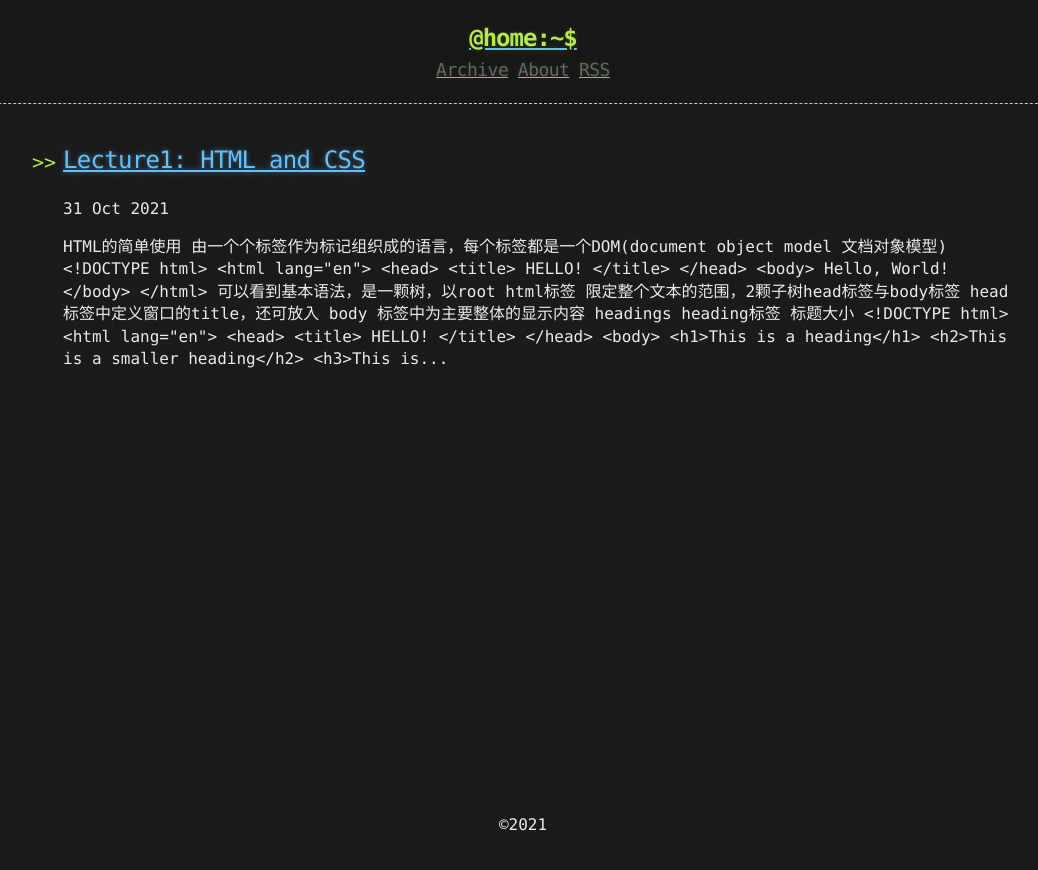
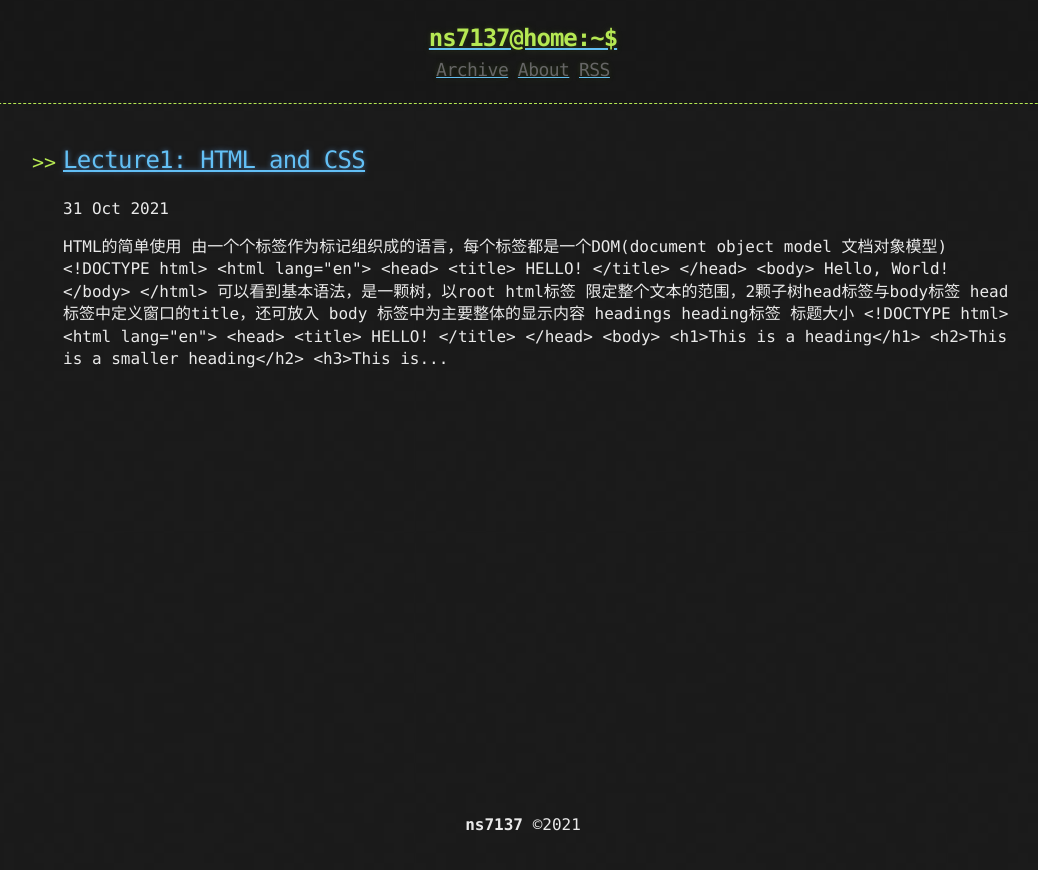
Before and after one commit to NS7137/ns7137.github.io, a Jekyll site: the page built from index.html, in a window 1280 px wide. Shown: the top 870 px of the page, without its empty margins (117-1155 px from the left). Built offline with Jekyll 4.4.1, drawn with Linux system fonts in a browser that asks for light colours; the list of posts is cut into pages by our own code; part of the change alters nothing that is shown.

```diff
--- a/_config.yml
+++ b/_config.yml
@@ -27,5 +27,5 @@ plugins:
   - jekyll-paginate
   - jekyll-sitemap
 
-ower: ns7137
+owner: ns7137
 year: 2021
```
Also changed, not shown: README.md (added).
